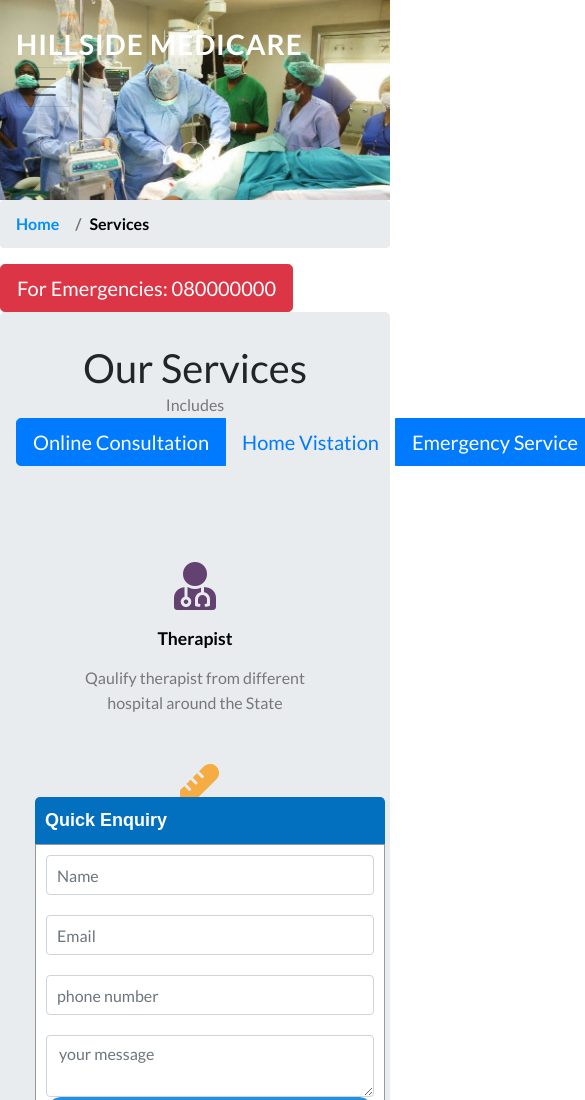
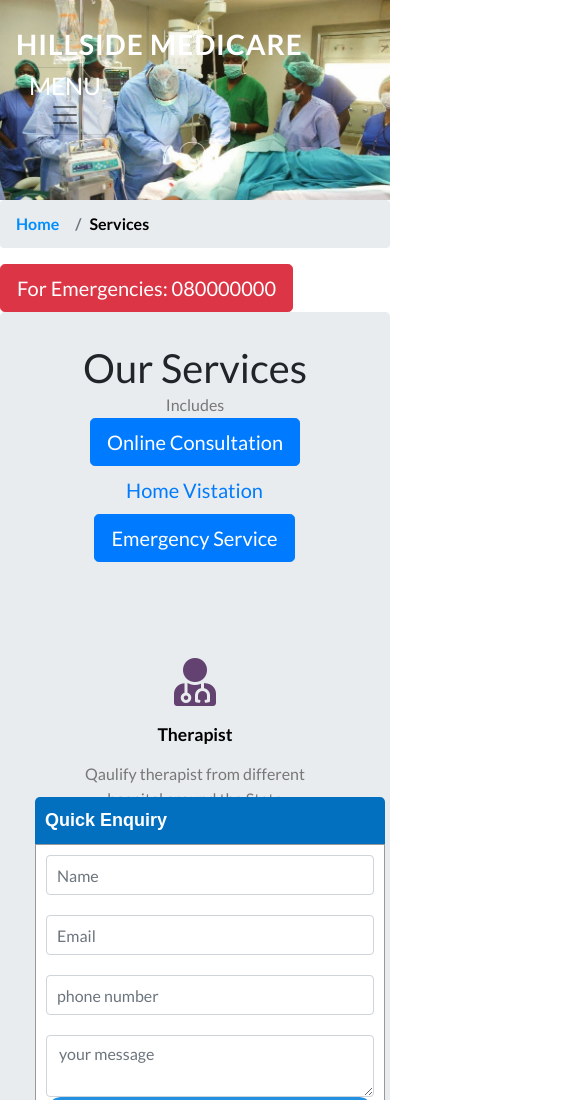
Before and after one commit to samody2006/hillside, a plain HTML site: page services.html in a window 390 px wide. Shown: the top 1100 px of the page, 585 px wide, since content can reach past the window. Drawn offline with Linux system fonts and the light colour scheme.

Commit message:
final update before presentation

```diff
--- a/services.html
+++ b/services.html
@@ -40,11 +40,10 @@
                 <h1>
                     <a class="navbar-brand text-white" href="index.html">Hillside Medicare</a>
                 </h1>
-                <button class="navbar-toggler ml-md-auto" type="button" data-toggle="collapse" data-target="#navbarSupportedContent" aria-controls="navbarSupportedContent"
-                    aria-expanded="false" aria-label="Toggle navigation">
+               <button class="navbar-toggler ml-md-auto" type="button" data-toggle="collapse" data-target="#navbarSupportedContent" aria-controls="navbarSupportedContent"
+                    aria-expanded="false" aria-label="Toggle navigation"><div><h4 style="color: #fff"> MENU</h4></div>
                     <span class="navbar-toggler-icon"></span>
                 </button>
-
                 <div class="collapse navbar-collapse" id="navbarSupportedContent">
                     <ul class="navbar-nav ml-lg-auto text-center">
                         <li class="nav-item  mr-3 active">
@@ -103,9 +102,11 @@
             <p class="title-section text-center pb-md-5">Includes </p>
             <div class="title-section text-center pb-md-5">
             <div class="btn-group">
+                <ul>
                 <a href="" class="btn btn-lg btn-primary">Online Consultation</a>
                 <a href="" class="btn btn-lg btn-default">Home Vistation</a>
                 <a href="" class="btn btn-lg btn-primary">Emergency Service</a>
+            </ul>
             </div>
             </div>
 <!--        </div> End container -->
```
Also changed, not shown: home_service.html (+1 -1 lines).
